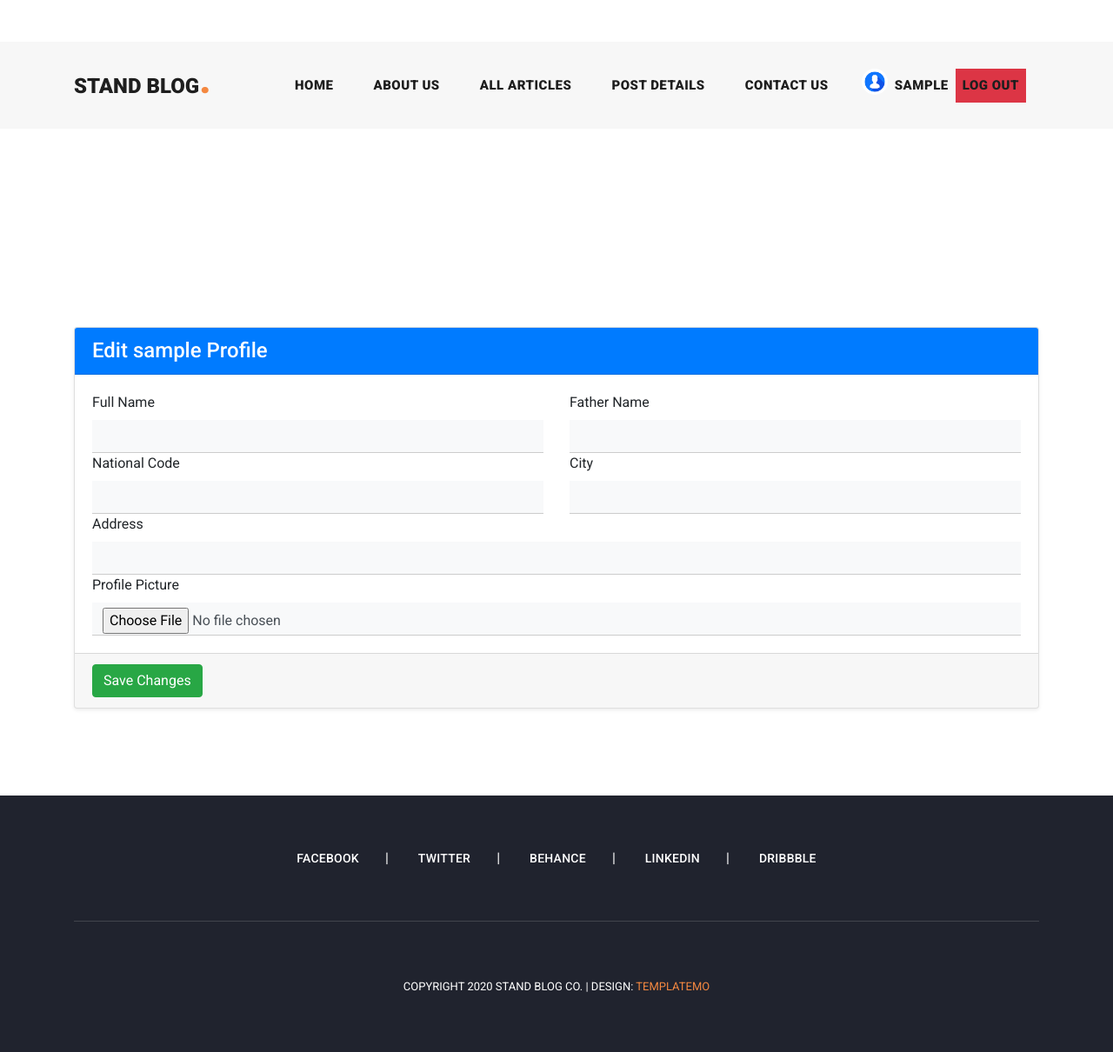
After one commit to amiramkhodadi/Blog_en, a Django app: page /edit_profile/ in a window 1280 px wide. The commit adds this page. Shown: the whole page at 87% size. Run offline with Django 5.2, Linux system fonts and the light colour scheme; the visitor is signed in with stand-in values (Sample User, id 1); some libraries are stand-ins or nearby versions.

Commit message:
debug profile page

```diff
--- a/account/forms.py
+++ b/account/forms.py
@@ -18,7 +18,7 @@ class Loginform(forms.Form):
         raise ValidationError('Username or password is incorrect')
 
 
-class Profileform(forms.Form):
+class Profileform(forms.ModelForm):
     class Meta:
-        model = Profile
-        exclude = ['user']
+            model = Profile
+            fields = '__all__'
--- /dev/null
+++ b/account/templates/account/edit_profile.html
@@ -0,0 +1,105 @@
+{% extends 'base.html' %}
+{% load static %}
+{% load widget_tweaks %}
+
+{% block content %}
+<style>
+    .profile-header {
+        position: relative;
+        height: 280px;
+        overflow: hidden;
+        border-radius: 1rem;
+    }
+
+    .profile-header::before {
+        content: "";
+        {#background-image: url('{{ profile.image.url if profile.image else static("images/profile.png") }}');#}
+        background-size: cover;
+        background-position: center;
+        filter: blur(10px);
+        position: absolute;
+        inset: 0;
+        z-index: 1;
+    }
+
+    .profile-avatar {
+        position: absolute;
+        z-index: 2;
+        bottom: -50px;
+        left: 2rem;
+        border: 4px solid white;
+        border-radius: 50%;
+        width: 120px;
+        aspect-ratio: 1;
+        object-fit: cover;
+        background-color: white;
+    }
+
+    .card-body input,
+    .card-body select,
+    .card-body textarea {
+        border: none;
+        border-bottom: 1px solid #ccc;
+        border-radius: 0;
+        background-color: #f8f9fa;
+    }
+
+    .card-body input:focus,
+    .card-body select:focus,
+    .card-body textarea:focus {
+        box-shadow: none;
+        border-color: #0d6efd;
+        background-color: #fff;
+    }
+
+    @media (max-width: 576px) {
+        .profile-avatar {
+            width: 80px;
+        }
+    }
+</style>
+
+<div class="container my-5">
+    <div class="profile-header mb-5">
+{#        <img class="profile-avatar" src="{{ profile.image.url if profile.image else static('images/profile.png') }}" alt="User image">#}
+    </div>
+
+    <form method="post" enctype="multipart/form-data">
+        {% csrf_token %}
+        <div class="card shadow-sm">
+            <div class="card-header bg-primary text-white">
+                <h4 class="mb-0">Edit {{ request.user.username }} Profile</h4>
+            </div>
+            <div class="card-body row g-4">
+                <div class="col-md-6">
+                    <label class="form-label">Full Name</label>
+                    {{ form.full_name|add_class:"form-control"}}
+                </div>
+                <div class="col-md-6">
+                    <label class="form-label">Father Name</label>
+                    {{ form.father_name|add_class:"form-control" }}
+                </div>
+                <div class="col-md-6">
+                    <label class="form-label">National Code</label>
+                    {{ form.meli_code|add_class:"form-control" }}
+                </div>
+                <div class="col-md-6">
+                    <label class="form-label">City</label>
+                    {{ form.city|add_class:"form-control" }}
+                </div>
+                <div class="col-md-12">
+                    <label class="form-label">Address</label>
+                    {{ form.address|add_class:"form-control" }}
+                </div>
+                <div class="col-md-12">
+                    <label class="form-label">Profile Picture</label>
+                    {{ form.image|add_class:"form-control" }}
+                </div>
+            </div>
+            <div class="card-footer text-end">
+                <button type="submit" class="btn btn-success">Save Changes</button>
+            </div>
+        </div>
+    </form>
+</div>
+{% endblock %}
--- a/account/urls.py
+++ b/account/urls.py
@@ -6,4 +6,5 @@ urlpatterns = [
     path('logout/',views.user_logout,name='logout'),
     path('register/', views.user_register, name='register'),
     path('profile/', views.profile, name='profile'),
+    path('edit_profile/', views.edit_profile, name='edit_profile'),
 ]
--- a/account/views.py
+++ b/account/views.py
@@ -1,3 +1,5 @@
+from http.client import HTTPResponse
+
 from django.contrib.auth import authenticate, login , logout
 from django.contrib.auth.models import User
 from django.shortcuts import render, redirect
@@ -69,10 +71,18 @@ def user_register(request):
 
 @login_required
 def profile(request):
-	user_profile = Profile.objects.get(user=request.user)
+	user_profile = User.objects.get(username=request.user)
 	return render(request, 'account/profile.html', {"user_profile" : user_profile })
 
 
 @login_required
 def edit_profile(request):
-	pass
+	user = request.user
+	form = Profileform(instance=user)
+	if request.method == 'POST':
+		form = Profileform(data=request.POST, instance=user)
+		if form.is_valid():
+			form.save()
+			# return redirect('profile')
+
+	return render(request, 'account/edit_profile.html', {"form" : form })
--- a/config/settings.py
+++ b/config/settings.py
@@ -46,7 +46,8 @@ INSTALLED_APPS = [
 
     # install clean up for project
  'django_cleanup.apps.CleanupConfig',
-'django_social_share'
+'django_social_share',
+'widget_tweaks',
 
 ]
 
```
Also changed, not shown: account/templates/account/profile.html (+15 -15 lines).
